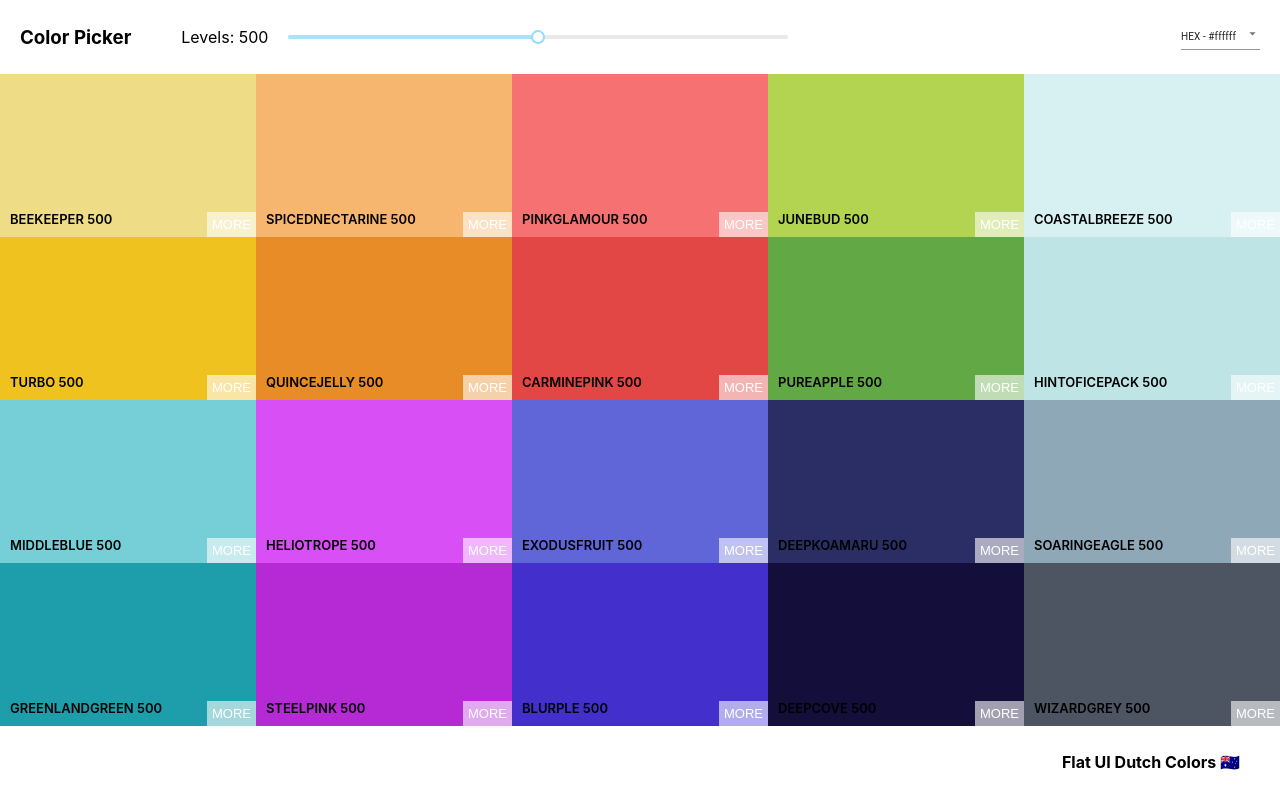
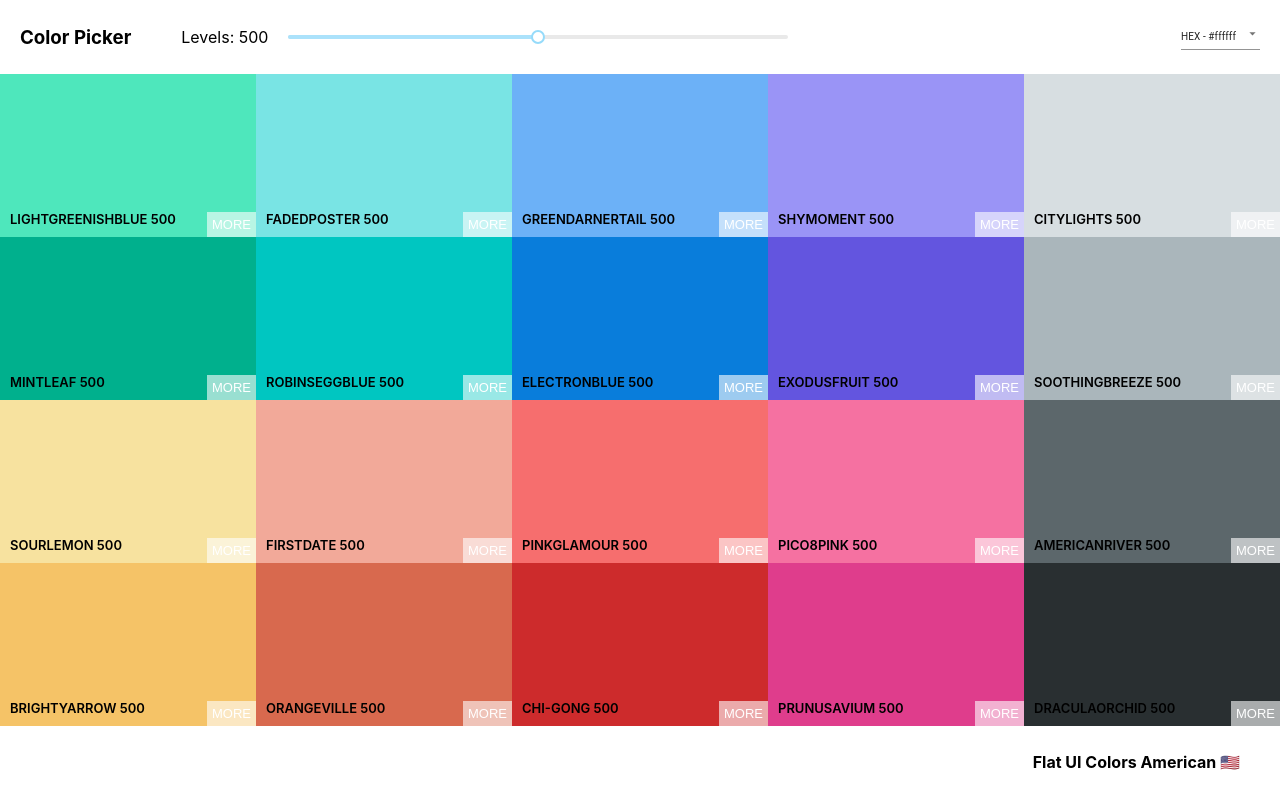
Before and after one commit to zakali22/color-picker-app, a React (Create React App) app: page /palette/flat-ui-colors-american in a window 1280 px wide. Built offline with nearby package versions, Linux system fonts and the light colour scheme.

Commit message:
Add route setup and a palette specific route

```diff
--- a/package.json
+++ b/package.json
@@ -13,6 +13,7 @@
     "react": "^17.0.1",
     "react-copy-to-clipboard": "^5.0.2",
     "react-dom": "^17.0.1",
+    "react-router-dom": "^5.2.0",
     "react-scripts": "4.0.1",
     "web-vitals": "^0.2.4"
   },
--- a/src/components/App.js
+++ b/src/components/App.js
@@ -2,11 +2,23 @@ import React from "react"
 import seedsPalette from "../seedPalettes"
 import Palette from "./Palette"
 import {generatePalette} from "../generatePalette"
+import {Switch, Route} from "react-router-dom"
 
 function App() {
+  const findPalette = (id) => {
+    return seedsPalette.find((palette) => (
+      palette.id === id
+    ))
+  }
   return (
     <div className="App">
-      <Palette palette={generatePalette(seedsPalette[4])} />
+      <Switch>
+        <Route exact path="/" render={() => <h1>Homepage</h1>} />
+        <Route exact path="/palette/:id" render={(routeProps) => {
+          console.log(routeProps)
+          return <Palette palette={generatePalette(findPalette(routeProps.match.params.id))} />
+        }}/>
+      </Switch>
     </div>
   );
 }
--- a/src/components/Palette.js
+++ b/src/components/Palette.js
@@ -81,7 +81,7 @@ class Palette extends Component {
 					{colorBoxes}
 				</div>
 				<div className="Palette__footer">
-					<p>Flat UI Dutch Colors {this.props.palette.emoji} </p>
+					<p>{this.props.palette.paletteName} {this.props.palette.emoji} </p>
 				</div>
 			</div>
 		)
--- a/src/index.js
+++ b/src/index.js
@@ -3,10 +3,13 @@ import ReactDOM from 'react-dom';
 import './index.css';
 import App from './components/App';
 import reportWebVitals from './reportWebVitals';
+import {BrowserRouter as Router} from "react-router-dom"
 
 ReactDOM.render(
   <React.StrictMode>
-    <App />
+    <Router>
+      <App />
+    </Router>
   </React.StrictMode>,
   document.getElementById('root')
 );
```
Also changed, not shown: 2 other files (tests, documents, lock files or other folders).
